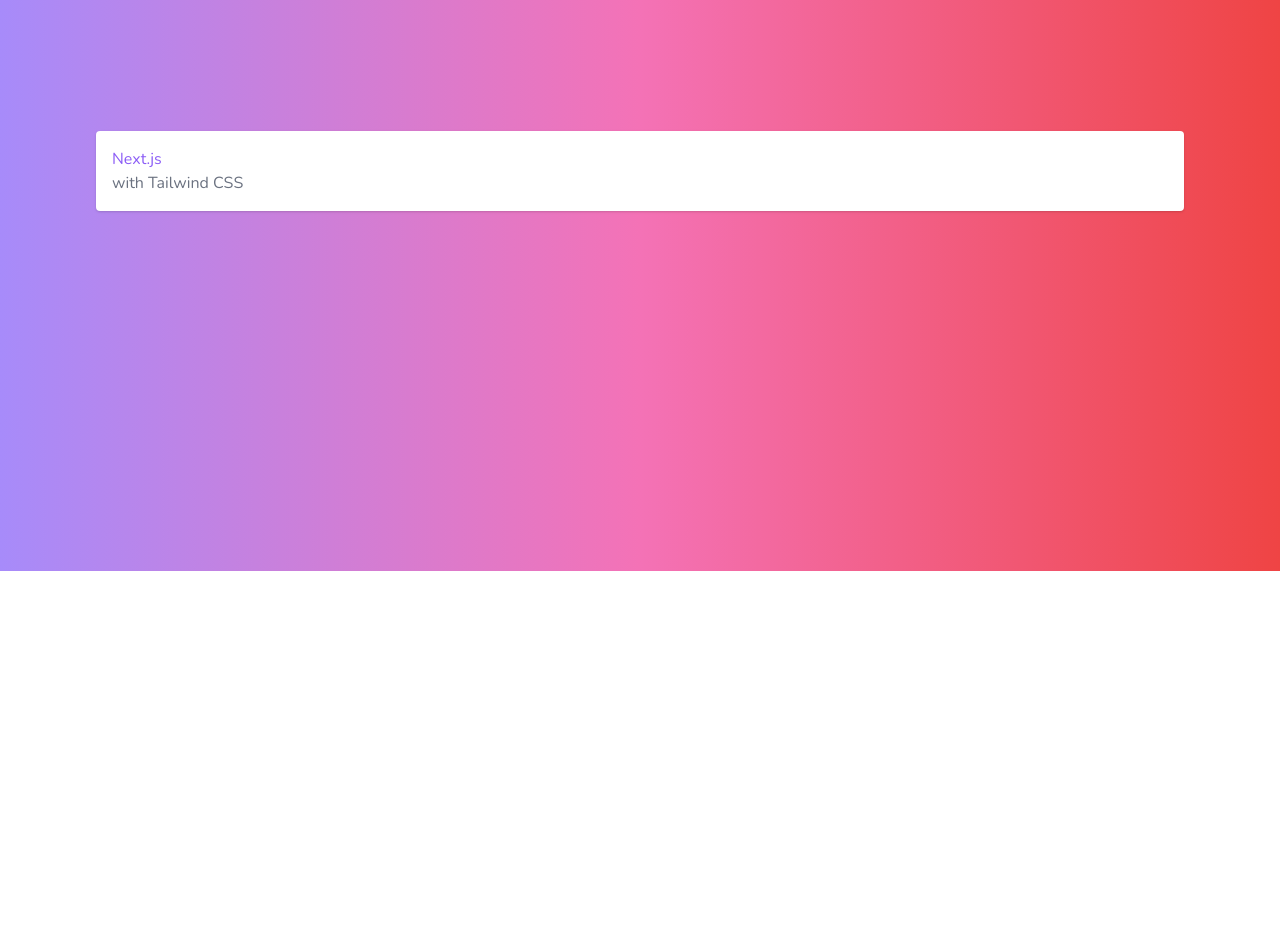
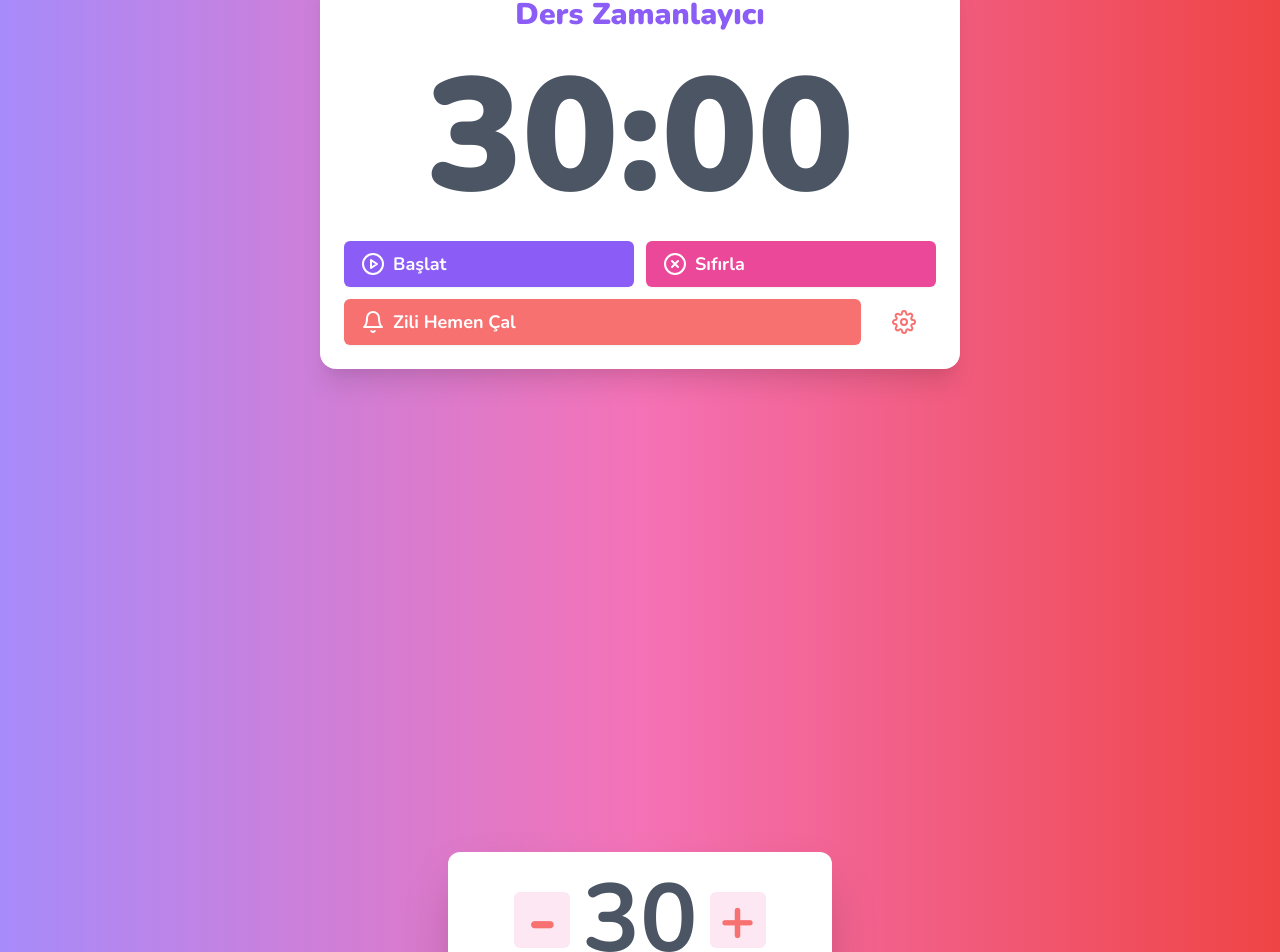
Before and after one commit to aliemir/teneffus, a Next.js app: page / in a window 1280 px wide. Shown: the part 229-1181 px from the top of the page. Before the commit the page ends 800 px from the top, so only its background shows below. Built offline with nearby package versions, Linux system fonts and the light colour scheme.

Commit message:
add page

```diff
--- a/pages/index.tsx
+++ b/pages/index.tsx
@@ -1,9 +1,153 @@
+import Head from 'next/head'
+import React from 'react'
+import { Start, Reset, Ring, Settings, SettingsModal } from '../src/components'
+import {
+  getStoreDuration,
+  minutes,
+  seconds,
+  setStoreDuration,
+  useInterval,
+} from '../src/definitions'
+
 const Home = () => {
+  const [duration, setDuration] = React.useState(() => getStoreDuration())
+  const [timeLeft, setTimeLeft] = React.useState(() => getStoreDuration())
+  const [title, setTitle] = React.useState('Ders Zamanlayıcı - teneffus.app')
+  const audioRef = React.useRef<HTMLAudioElement>()
+  const [active, setActive] = React.useState(false)
+  const [soundActive, setSoundActive] = React.useState(false)
+  const [settingsVisible, setSettingsVisible] = React.useState(false)
+
+  const setNewDuration = (minute: number) => {
+    setDuration(minute * 60)
+    if (!active) {
+      setTimeLeft(minute * 60)
+    }
+    console.log(minute)
+    setStoreDuration(minute)
+  }
+
+  const playSound = () => {
+    if (audioRef.current) {
+      audioRef.current.play()
+      setSoundActive(true)
+    }
+  }
+
+  const stopSound = () => {
+    if (audioRef.current) {
+      audioRef.current.pause()
+      audioRef.current.currentTime = 0
+      setSoundActive(false)
+    }
+  }
+
+  const onReset = () => {
+    setTimeLeft(duration)
+    setActive(false)
+  }
+
+  const onSettings = () => {
+    setSettingsVisible(true)
+  }
+
+  const onDone = () => {
+    playSound()
+    onReset()
+  }
+
+  const tick = () => {
+    setTimeLeft((prev) => {
+      if (prev > 0) {
+        if (prev >= 60) {
+          setTitle(`${minutes(prev)} dakika kaldı - teneffus.app`)
+        } else {
+          setTitle(`${seconds(prev)} saniye kaldı - teneffus.app`)
+        }
+        return prev - 1
+      } else {
+        onDone()
+      }
+    })
+  }
+
+  const onStart = () => {
+    tick()
+    setActive(true)
+  }
+
+  const onPause = () => {
+    setActive(false)
+  }
+
+  useInterval(tick, active ? 1000 : null)
+
+  React.useEffect(() => {
+    if (!active && !soundActive) {
+      setTitle('Ders Zamanlayıcı - teneffus.app')
+    } else if (!active && soundActive) {
+      setTitle('Ders Bitti! - teneffus.app')
+    }
+  }, [active, soundActive])
+
   return (
-    <div className='p-4 shadow rounded bg-white'>
-      <h1 className='text-purple-500 leading-normal'>Next.js</h1>
-      <p className='text-gray-500'>with Tailwind CSS</p>
-    </div>
+    <>
+      <Head>
+        <title>{title}</title>
+        {active && (
+          <link
+            rel='icon'
+            type='image/png'
+            sizes='32x32'
+            href='/favicon-active.png'
+          />
+        )}
+        {!active && !soundActive && (
+          <link
+            rel='icon'
+            type='image/png'
+            sizes='32x32'
+            href='/favicon-idle.png'
+          />
+        )}
+        {!active && soundActive && (
+          <link
+            rel='icon'
+            type='image/png'
+            sizes='32x32'
+            href='/favicon-done.png'
+          />
+        )}
+      </Head>
+      <div className='bg-white p-6 shadow-xl rounded-2xl max-w-screen-sm mx-auto'>
+        <h1 className='text-purple-500 text-3xl font-black text-center pb-4'>
+          Ders Zamanlayıcı
+        </h1>
+        <div className='text-center text-gray-600 text-7xl sm:text-8xl md:text-10xl font-black pb-6 pt-2'>
+          {minutes(timeLeft)}
+          <span className=''>{':'}</span>
+          {seconds(timeLeft)}
+        </div>
+        <div className='grid gap-3 grid-cols-8'>
+          <Start active={active} onClick={active ? onPause : onStart} />
+          <Reset onClick={onReset} />
+          <Ring
+            active={soundActive}
+            onClick={!soundActive ? playSound : stopSound}
+          />
+          <Settings onClick={onSettings} />
+        </div>
+      </div>
+      <SettingsModal
+        visible={settingsVisible}
+        defaultMinutes={duration / 60}
+        onSave={setNewDuration}
+        onClose={() => setSettingsVisible(false)}
+      />
+      <audio id='ring' ref={audioRef} onEnded={stopSound}>
+        <source src='ring.mp3' type='audio/mp3' />
+      </audio>
+    </>
   )
 }
 
```
